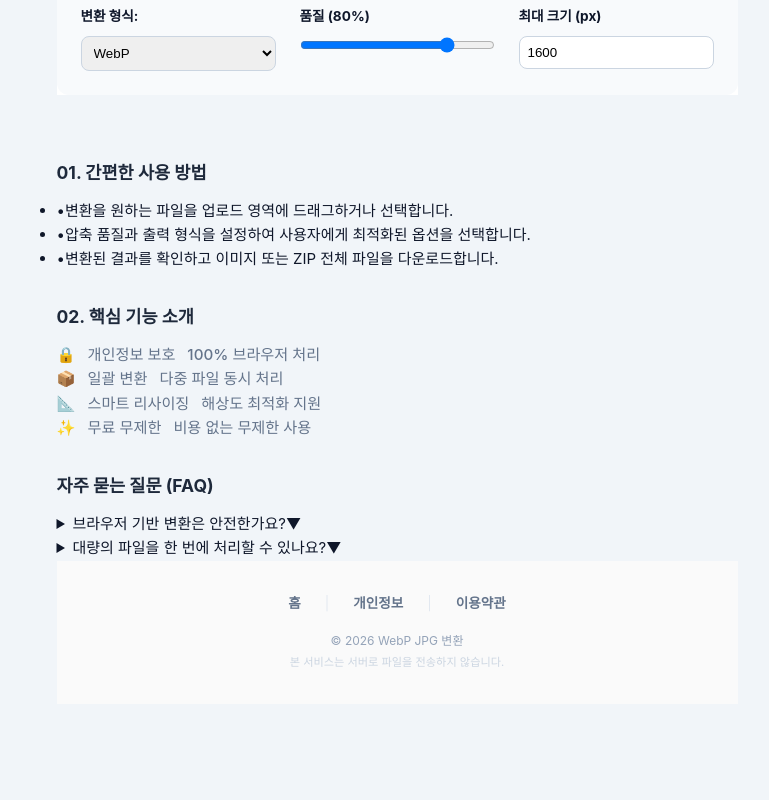
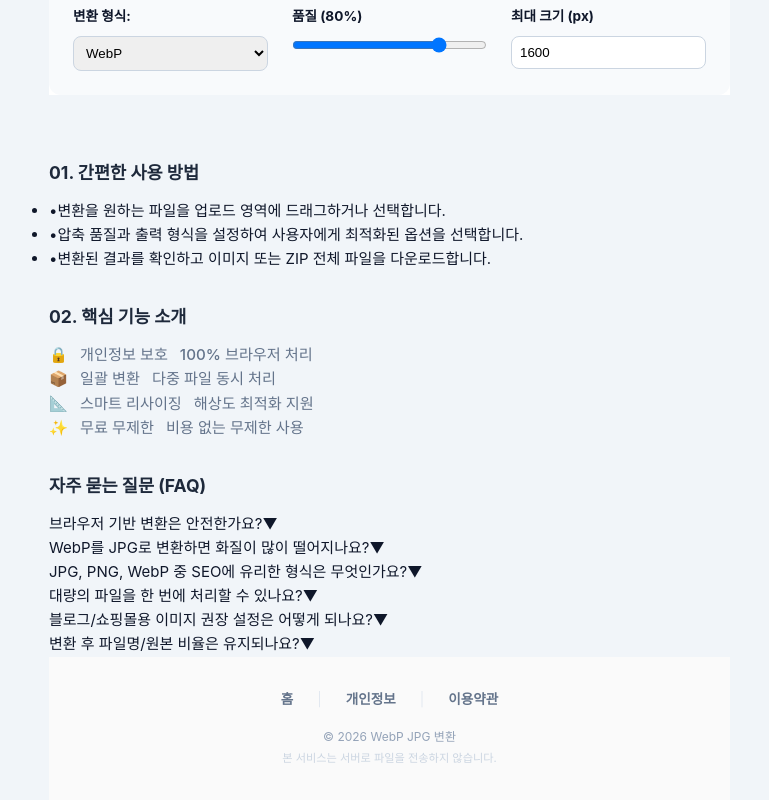
Before and after one commit to guideyoon/webp, a React (Vite) app: page / in a window 1280 px wide. Shown: the part 411-1211 px from the top of the page, without its empty margins (243-1012 px from the left). Before the commit the page ends 1115 px from the top, so only its background shows below. Built offline with nearby package versions, Linux system fonts and the light colour scheme.

Commit message:
feat: expand SEO FAQ and stabilize accordion layout

```diff
--- a/src/components/InfoSections.tsx
+++ b/src/components/InfoSections.tsx
@@ -41,7 +41,7 @@ export const FeaturesSection: React.FC = () => (
 export const FAQSection: React.FC = () => (
     <section className="card p-12 section-animate">
         <h3 className="text-2xl font-bold mb-8">자주 묻는 질문 (FAQ)</h3>
-        <div className="flex flex-col">
+        <div className="flex flex-col faq-wrap">
             <details className="faq-item py-5 border-b border-slate-100 cursor-pointer group">
                 <summary className="font-semibold text-slate-800 outline-none flex justify-between items-center">
                     브라우저 기반 변환은 안전한가요?
@@ -54,15 +54,93 @@ export const FAQSection: React.FC = () => (
             </details>
             <details className="faq-item py-5 border-b border-slate-100 cursor-pointer group">
                 <summary className="font-semibold text-slate-800 outline-none flex justify-between items-center">
+                    WebP를 JPG로 변환하면 화질이 많이 떨어지나요?
+                    <span className="text-slate-300 group-open:rotate-180 transition-transform">▼</span>
+                </summary>
+                <p className="text-sm text-dim mt-4 pl-4 leading-loose">
+                    원본 해상도와 품질 옵션에 따라 달라집니다. 사진 콘텐츠는 JPG로 변환해도 용량 대비 품질이 안정적이며,
+                    텍스트/아이콘 중심 이미지는 PNG 또는 WebP를 유지하는 것이 더 선명할 수 있습니다.
+                </p>
+            </details>
+            <details className="faq-item py-5 border-b border-slate-100 cursor-pointer group">
+                <summary className="font-semibold text-slate-800 outline-none flex justify-between items-center">
+                    JPG, PNG, WebP 중 SEO에 유리한 형식은 무엇인가요?
+                    <span className="text-slate-300 group-open:rotate-180 transition-transform">▼</span>
+                </summary>
+                <p className="text-sm text-dim mt-4 pl-4 leading-loose">
+                    검색엔진은 파일 형식 자체보다 <strong>페이지 속도와 이미지 품질</strong>를 더 중요하게 봅니다.
+                    일반적으로 WebP가 용량 최적화에 유리하고, 필요 시 JPG/PNG로 목적에 맞게 변환하는 전략이 효율적입니다.
+                </p>
+            </details>
+            <details className="faq-item py-5 border-b border-slate-100 cursor-pointer group">
+                <summary className="font-semibold text-slate-800 outline-none flex justify-between items-center">
                     대량의 파일을 한 번에 처리할 수 있나요?
                     <span className="text-slate-300 group-open:rotate-180 transition-transform">▼</span>
                 </summary>
                 <p className="text-sm text-dim mt-4 pl-4 leading-loose">
-                    물론입니다. 여러 장의 이미지를 동시에 드래그하여 업로드하면 일괄적으로 변환이 진행되며,
-                    ZIP 파일 형태로 한 번에 다운로드할 수도 있습니다.
+                    가능합니다. 여러 장을 한 번에 업로드해 일괄 변환할 수 있고, 변환 결과는 ZIP으로 묶어 한 번에 다운로드할 수 있습니다.
+                </p>
+            </details>
+            <details className="faq-item py-5 border-b border-slate-100 cursor-pointer group">
+                <summary className="font-semibold text-slate-800 outline-none flex justify-between items-center">
+                    블로그/쇼핑몰용 이미지 권장 설정은 어떻게 되나요?
+                    <span className="text-slate-300 group-open:rotate-180 transition-transform">▼</span>
+                </summary>
+                <p className="text-sm text-dim mt-4 pl-4 leading-loose">
+                    보통 가로 1200~1600px, 품질 75~85 범위가 많이 사용됩니다. 상세페이지처럼 글자가 많은 이미지는 PNG,
+                    일반 제품/썸네일은 WebP 또는 JPG로 저장하면 품질과 용량 균형을 맞추기 쉽습니다.
+                </p>
+            </details>
+            <details className="faq-item py-5 border-b border-slate-100 cursor-pointer group">
+                <summary className="font-semibold text-slate-800 outline-none flex justify-between items-center">
+                    변환 후 파일명/원본 비율은 유지되나요?
+                    <span className="text-slate-300 group-open:rotate-180 transition-transform">▼</span>
+                </summary>
+                <p className="text-sm text-dim mt-4 pl-4 leading-loose">
+                    네. 기본적으로 원본 비율을 유지하며, 파일명도 원본 기준으로 저장됩니다. 필요하면 포맷과 최대 크기만 바꿔서
+                    플랫폼 요구사항에 맞게 빠르게 재생성할 수 있습니다.
                 </p>
             </details>
         </div>
+        <style>{`
+          html {
+            scrollbar-gutter: stable;
+          }
+
+          .faq-wrap {
+            overflow-anchor: none;
+          }
+
+          .faq-item summary {
+            list-style: none;
+            gap: 12px;
+          }
+
+          .faq-item summary::-webkit-details-marker {
+            display: none;
+          }
+
+          .faq-item p {
+            animation: faqFadeIn 180ms ease-out;
+          }
+
+          @keyframes faqFadeIn {
+            from {
+              opacity: 0;
+              transform: translateY(-2px);
+            }
+            to {
+              opacity: 1;
+              transform: translateY(0);
+            }
+          }
+
+          @supports not (scrollbar-gutter: stable) {
+            body {
+              overflow-y: scroll;
+            }
+          }
+        `}</style>
     </section>
 );
 
```
